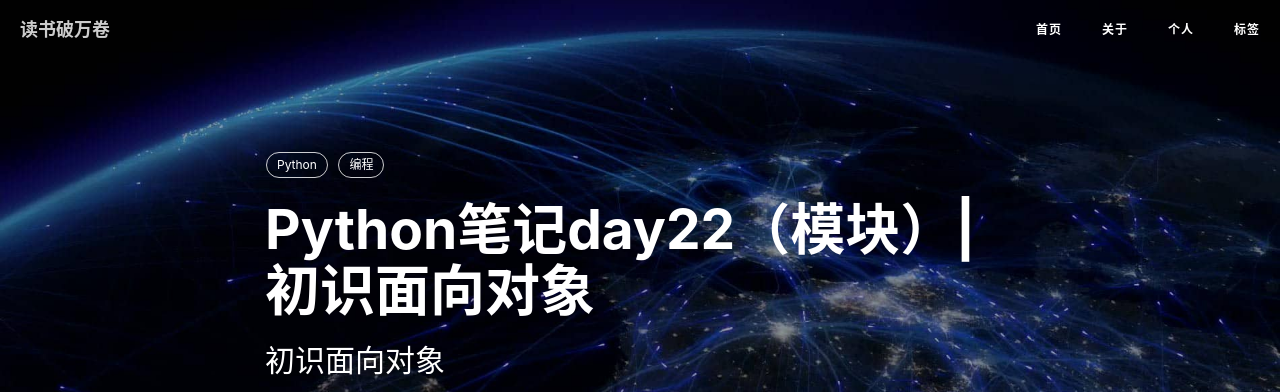
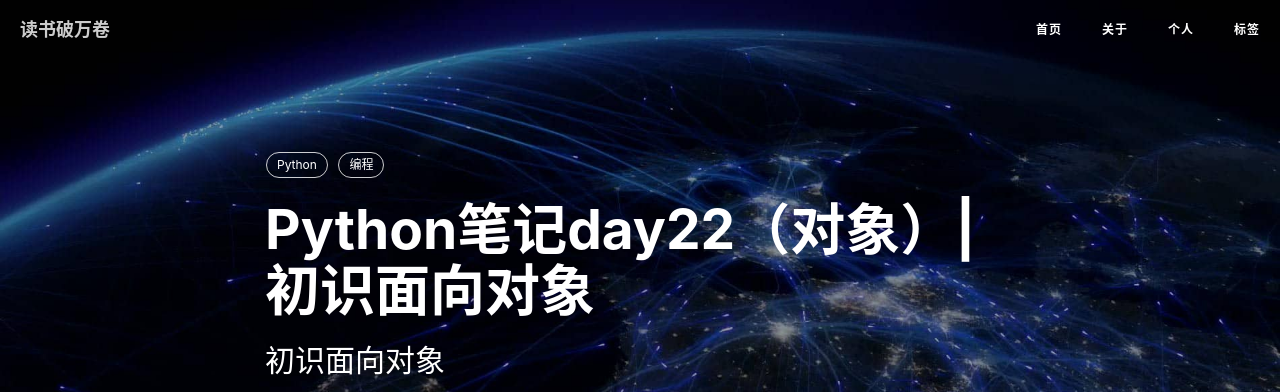
Before and after one commit to cuitianxiang100/cuitianxiang100.github.io, a Jekyll site: the page built from _posts/2018-08-20-Python笔记day22（对象）.md, in a window 1280 px wide and 900 px high. Shown: the top 392 px of the window. Built offline with Jekyll 4.4.1, drawn with Linux system fonts in a browser that asks for light colours; nearby versions of some CDN libraries; comment, search, counter and statistics services are not loaded.

Commit message:
Update and rename 2018-08-20-Python笔记day22（模块）.md to 2018-08-20-Python笔记day22（对象）.md

```diff
--- a/_posts/2018-08-20-Python笔记day22（模块）.md
+++ b/_posts/2018-08-20-Python笔记day22（对象）.md
@@ -1,6 +1,6 @@
 ---
 layout:     post
-title:      "Python笔记day22（模块）|初识面向对象"
+title:      "Python笔记day22（对象）|初识面向对象"
 subtitle:   "初识面向对象"
 date:       2018-08-20 10:11:00
 author:     "崔天祥"
```
